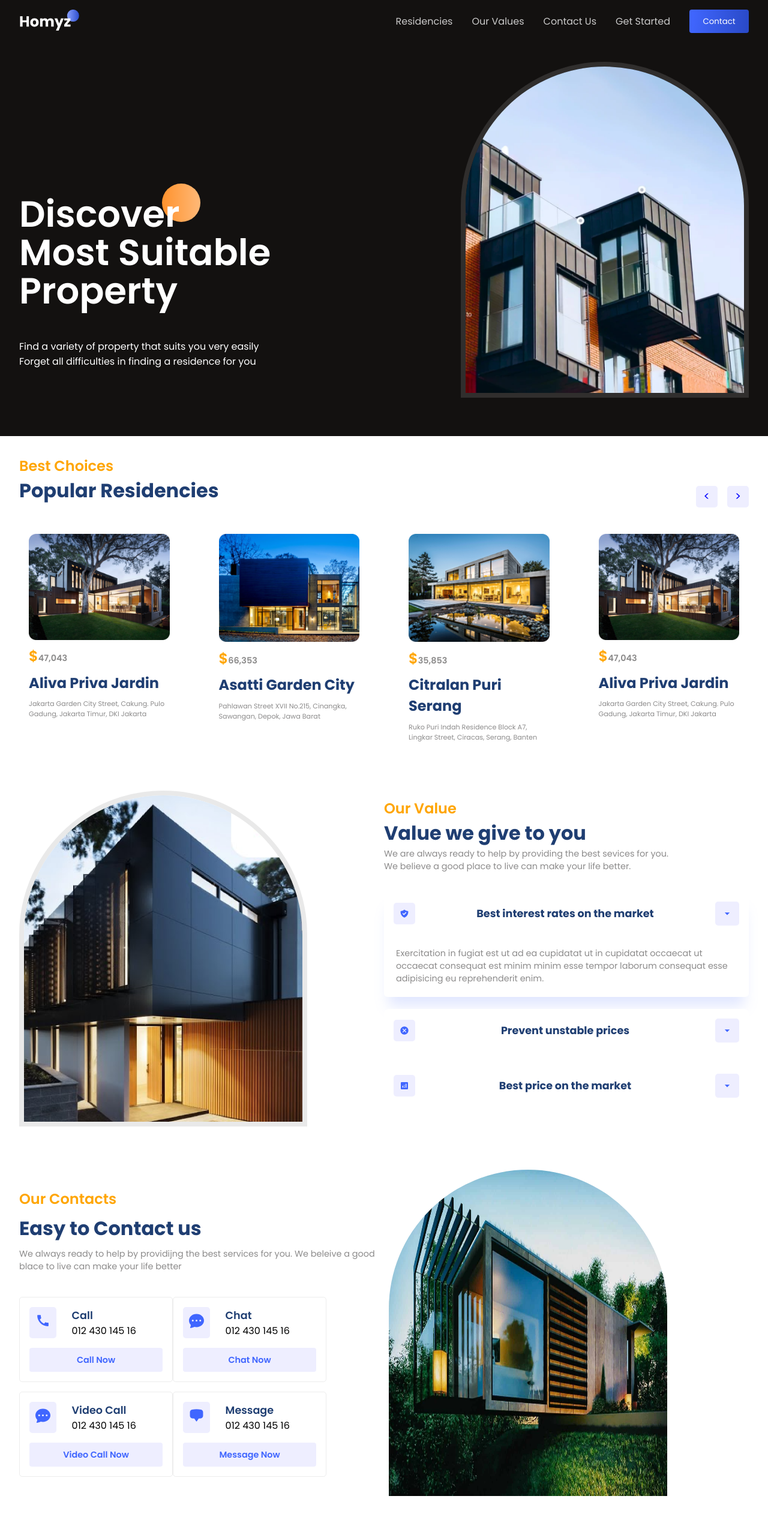
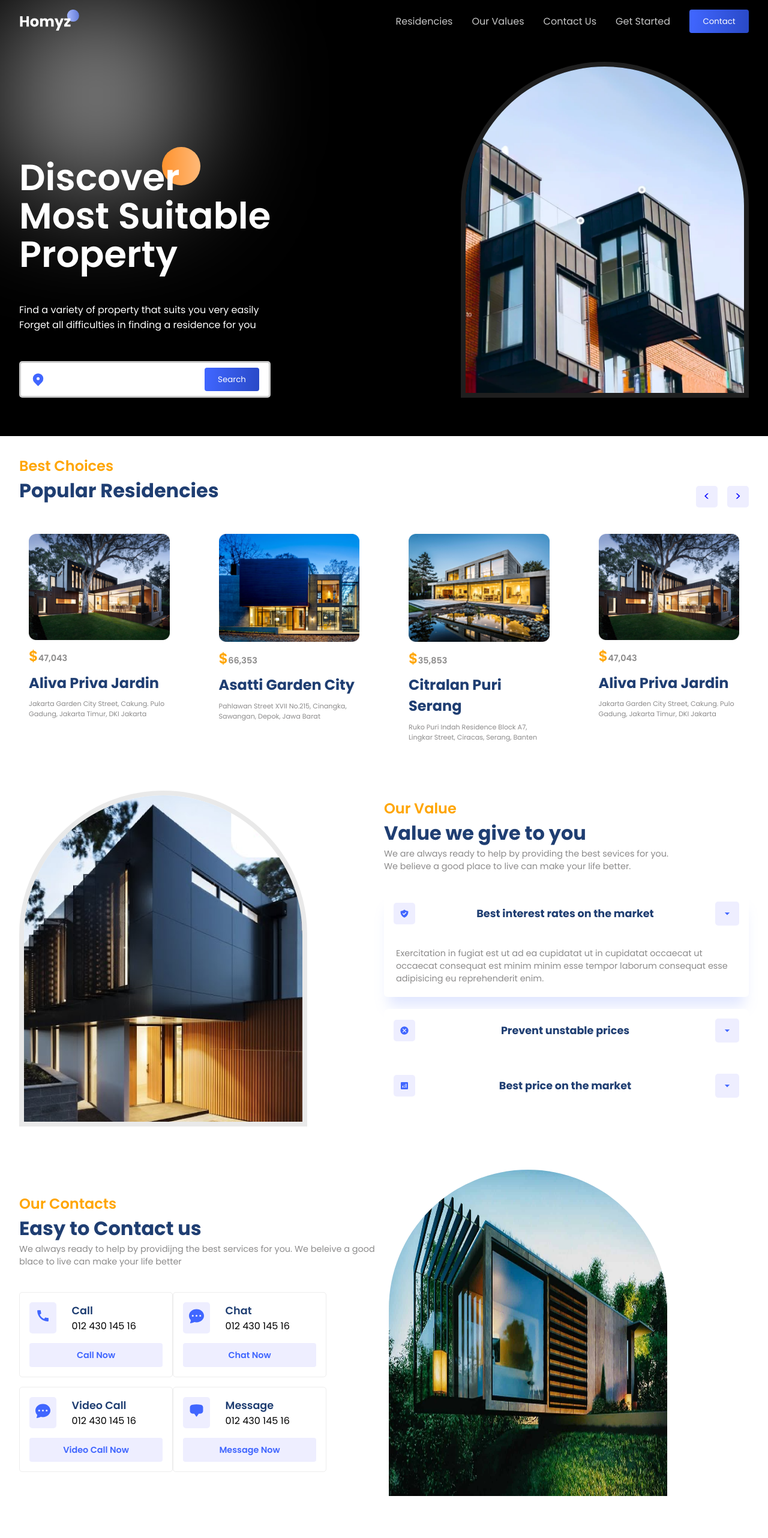
Before and after one commit to Mayuri13/Real_Estate_Frontend, a React (Vite) app: page / in a window 1280 px wide. Shown: the top 2564 px of the page at 60% size. Built offline with nearby package versions, Linux system fonts and the light colour scheme; a web font is replaced by a local one.

Commit message:
Animation updated

```diff
--- a/package.json
+++ b/package.json
@@ -15,6 +15,7 @@
     "react-countup": "^6.4.2",
     "react-dom": "^18.2.0",
     "react-icons": "^4.8.0",
+    "react-intersection-observer": "^9.5.2",
     "react-outside-click-handler": "^1.3.0",
     "swiper": "^9.1.1"
   },
--- /dev/null
+++ b/src/App.css
@@ -0,0 +1,16 @@
+.App{
+    position: relative;
+    overflow-x: clip;
+}
+.App>:nth-child(1){
+    background: black;
+    position: relative;
+}
+.white-gradient{
+    position: absolute;
+    width: 20rem;
+    height: 20rem;
+    background: rgba(255, 255, 255, 0.522);
+    filter: blur(100px);
+    border-radius: 100px;
+}
--- a/src/App.jsx
+++ b/src/App.jsx
@@ -5,16 +5,15 @@ import { Residencies } from "./Components/Residencies/Residencies";
 import { Value } from "./Components/Value/Value";
 import { GetStarted } from "./Components/GetStarted/GetStarted";
 import { Footer } from "./Components/Footer/footer";
-
+import './App.css'
 
 function App() {
   return (
     <div className="App">
       <div>
-        <div className="white-gradient">
+        <div className="white-gradient"/>
           <Header />
           <Hero />
-        </div>
       </div>
       <Residencies/>
       <Value/>
--- a/src/Components/Contact/Contact.jsx
+++ b/src/Components/Contact/Contact.jsx
@@ -3,19 +3,43 @@ import "./Contact.css";
 import { MdCall } from "react-icons/md";
 import {BsFillChatDotsFill} from 'react-icons/bs'
 import {HiChatBubbleBottomCenter} from 'react-icons/hi2'
+import { motion, useAnimation } from "framer-motion";
+import { useEffect } from "react";
+import { useInView } from "react-intersection-observer";
 
 export const Contact = () => {
+  const controls = useAnimation();
+  const { ref, inView } = useInView();
+
+  useEffect(() => {
+    if (inView) {
+      // Start the animation when the component is in view
+      controls.start({
+        x: 0,
+        opacity: 1,
+      });
+    }
+  }, [controls, inView]);
+
   return (
     <section className="c-wrapper">
       <div className="paddings innerWidth flexCenter c-container">
         {/*Left Side */}
         <div className="flexColStart c-left">
+        <motion.div initial={{ x: "-5rem", opacity: 0 }}
+          animate={controls}
+          transition={{
+            duration: 3,
+            type: "spring",
+          }}
+          ref={ref} className="flexColStart">
             <span className="orangeText">Our Contacts</span>
             <span className="primaryText">Easy to Contact us</span>
             <span className="secondaryText">
               We always ready to help by providijng the best services for you. We
               beleive a good blace to live can make your life better
             </span>
+          </motion.div>
           <div className="flexColStart contactModes">
             {/*First row */}
 
--- a/src/Components/Header/Header.css
+++ b/src/Components/Header/Header.css
@@ -6,7 +6,6 @@
 
 
 .h-wrapper {
-    background: var(--black);
     color: white;
 }
 
--- a/src/Components/Hero/Hero.css
+++ b/src/Components/Hero/Hero.css
@@ -2,7 +2,6 @@
     color: white;
     position: relative;
     padding-bottom: 2rem;
-    background-color: var(--black);
 }
 
 .hero-container{
@@ -36,6 +35,20 @@
     top: -10%;
     z-index: -1;
 }
+
+.search-bar{
+    background-color: white;
+    border-radius: 5px;
+    border: 3px solid rgba(120, 120, 120, 0.374);
+    padding: 0.5rem 1rem;
+    justify-content: space-between;
+    width: 100%;
+}
+.search-bar>input{
+    border: none;
+    outline: none;
+}
+
 /* right side */
 
 .image-container{
--- a/src/Components/Hero/Hero.jsx
+++ b/src/Components/Hero/Hero.jsx
@@ -1,5 +1,7 @@
 import React from 'react'
 import './Hero.css'
+import {HiLocationMarker} from 'react-icons/hi'
+import {motion, spring} from 'framer-motion'
 
 const Hero = () => {
   return (
@@ -10,11 +12,14 @@ const Hero = () => {
             <div className="flexColStart hero-left">
                 <div className="hero-title">
                   <div className="orange-circle"/>
-                    <h1>
+                    <motion.h1 initial={{y:"2rem", opacity:0}} animate={{y:"0", opacity:1}} transition={{
+                        duration:4,
+                        type: "spring"
+                    }}>
                         Discover <br />
                         Most Suitable <br />
                         Property
-                    </h1>
+                    </motion.h1>
                 </div>
 
                 <div className="flexColStart hero-des">
@@ -22,16 +27,21 @@ const Hero = () => {
                     <span>Forget all difficulties in finding a residence for you</span>
                 </div>
 
-                <div className="search-bar">
-                    {/* <HiLocationMarker color="var" */}
+                <div className="flexCenter search-bar">
+                    <HiLocationMarker color="var(--blue)" size={25}/>
+                    <input type="text" />
+                    <button className="button">Search</button>
                 </div>
             </div>
 
             {/* right side */}
             <div className="flexCenter hero-right">
-                <div className="image-container">
+                <motion.div initial={{x:"5rem", opacity:0}} animate={{x:"0", opacity:1}} transition={{
+                        duration:4,
+                        type: "spring"
+                    }} className="image-container">
                     <img src="./hero-image.png" alt="image" />
-                </div>
+                </motion.div>
             </div>
         </div>
     </div>
--- a/src/Components/Residencies/Residencies.jsx
+++ b/src/Components/Residencies/Residencies.jsx
@@ -1,48 +1,71 @@
-import React from 'react'
-import {Swiper, SwiperSlide, useSwiper} from 'swiper/react'
-import "swiper/css"
-import './Residencies.css'
-import data from '../../utils/slider.json'
-import { sliderSettings } from '../../utils/common'
+import React from "react";
+import { Swiper, SwiperSlide, useSwiper } from "swiper/react";
+import "swiper/css";
+import "./Residencies.css";
+import data from "../../utils/slider.json";
+import { sliderSettings } from "../../utils/common";
+import { motion, useAnimation } from "framer-motion";
+import { useEffect } from "react";
+import { useInView } from "react-intersection-observer";
 
 export const Residencies = () => {
+  const controls = useAnimation();
+  const { ref, inView } = useInView();
+
+  useEffect(() => {
+    if (inView) {
+      // Start the animation when the component is in view
+      controls.start({
+        x: 0,
+        opacity: 1,
+      });
+    }
+  }, [controls, inView]);
+
   return (
-    <section className='r-wrapper'>
+    <section className="r-wrapper">
       <div className="paddings innerWidth r-container">
-            <div className="r-head flexColStart">
-                <span className='orangeText'>Best Choices</span>
-                <span className='primaryText'>Popular Residencies</span>
-            </div>
+        <motion.div
+          initial={{ x: "-5rem", opacity: 0 }}
+          animate={controls}
+          transition={{
+            duration: 3,
+            type: "spring",
+          }}
+          ref={ref}
+          className="r-head flexColStart"
+        >
+          <span className="orangeText">Best Choices</span>
+          <span className="primaryText">Popular Residencies</span>
+        </motion.div>
         <Swiper {...sliderSettings}>
-              <SliderButtons/>
+          <SliderButtons />
           {/*Mapping the slider.json info of popular residencies into cards in the carousel  */}
-              {data.map((card,i)=>(
+          {data.map((card, i) => (
             <SwiperSlide key={i}>
               <div className="flexColStart r-card">
-                          <img src={card.image} alt="home"/>
-                          <span className='secondaryText r-price'>
-                            <span className='orangeText'>$</span>
+                <img src={card.image} alt="home" />
+                <span className="secondaryText r-price">
+                  <span className="orangeText">$</span>
                   <span>{card.price}</span>
                 </span>
-                          <span className='primaryText'>{card.name}</span>
-                          <span className='secondaryText'>{card.detail}</span>
-
+                <span className="primaryText">{card.name}</span>
+                <span className="secondaryText">{card.detail}</span>
               </div>
             </SwiperSlide>
           ))}
         </Swiper>
       </div>
     </section>
-  )
-}
+  );
+};
 
-
-const SliderButtons = ()=>{
+const SliderButtons = () => {
   const swiper = useSwiper();
-  return(
+  return (
     <div className="flexCenter r-buttons">
-    <button onClick={()=> swiper.slidePrev()}> &lt; </button>
-    <button onClick={()=> swiper.slideNext()}> &gt; </button>
+      <button onClick={() => swiper.slidePrev()}> &lt; </button>
+      <button onClick={() => swiper.slideNext()}> &gt; </button>
     </div>
   );
 };
--- a/src/Components/Value/Value.jsx
+++ b/src/Components/Value/Value.jsx
@@ -1,4 +1,8 @@
 import React from "react";
+import { motion, useAnimation } from "framer-motion";
+import { useEffect } from "react";
+import { useInView } from "react-intersection-observer";
+
 import {
   Accordion,
   AccordionItem,
@@ -14,6 +18,19 @@ import data from "../../utils/accordion";
 import { useState } from "react";
 
 export const Value = () => {
+  const controls = useAnimation();
+  const { ref, inView } = useInView();
+
+  useEffect(() => {
+    if (inView) {
+      // Start the animation when the component is in view
+      controls.start({
+        x: 0,
+        opacity: 1,
+      });
+    }
+  }, [controls, inView]);
+
   return (
     <section className="v-wrapper">
       <div className="paddings innerWidth flexCenter v-container">
@@ -25,6 +42,14 @@ export const Value = () => {
         </div>
         {/*Right Container */}
         <div className="flexColStart v-right">
+          <motion.div initial={{ x: "5rem", opacity: 0 }}
+          animate={controls}
+          transition={{
+            duration: 3,
+            type: "spring",
+          }}
+          ref={ref}
+          className="flexColStart">
           <span className="orangeText">Our Value</span>
           <span className="primaryText">Value we give to you</span>
           <span className="secondaryText">
@@ -33,7 +58,7 @@ export const Value = () => {
             <br />
             We believe a good place to live can make your life better.
           </span>
-
+          </motion.div>
           <Accordion
             className="accordion"
             allowMultipleExpanded={false}
```
Also changed, not shown: 1 other file (tests, documents, lock files or other folders). Lines whose indentation alone changed are shown as unchanged.
